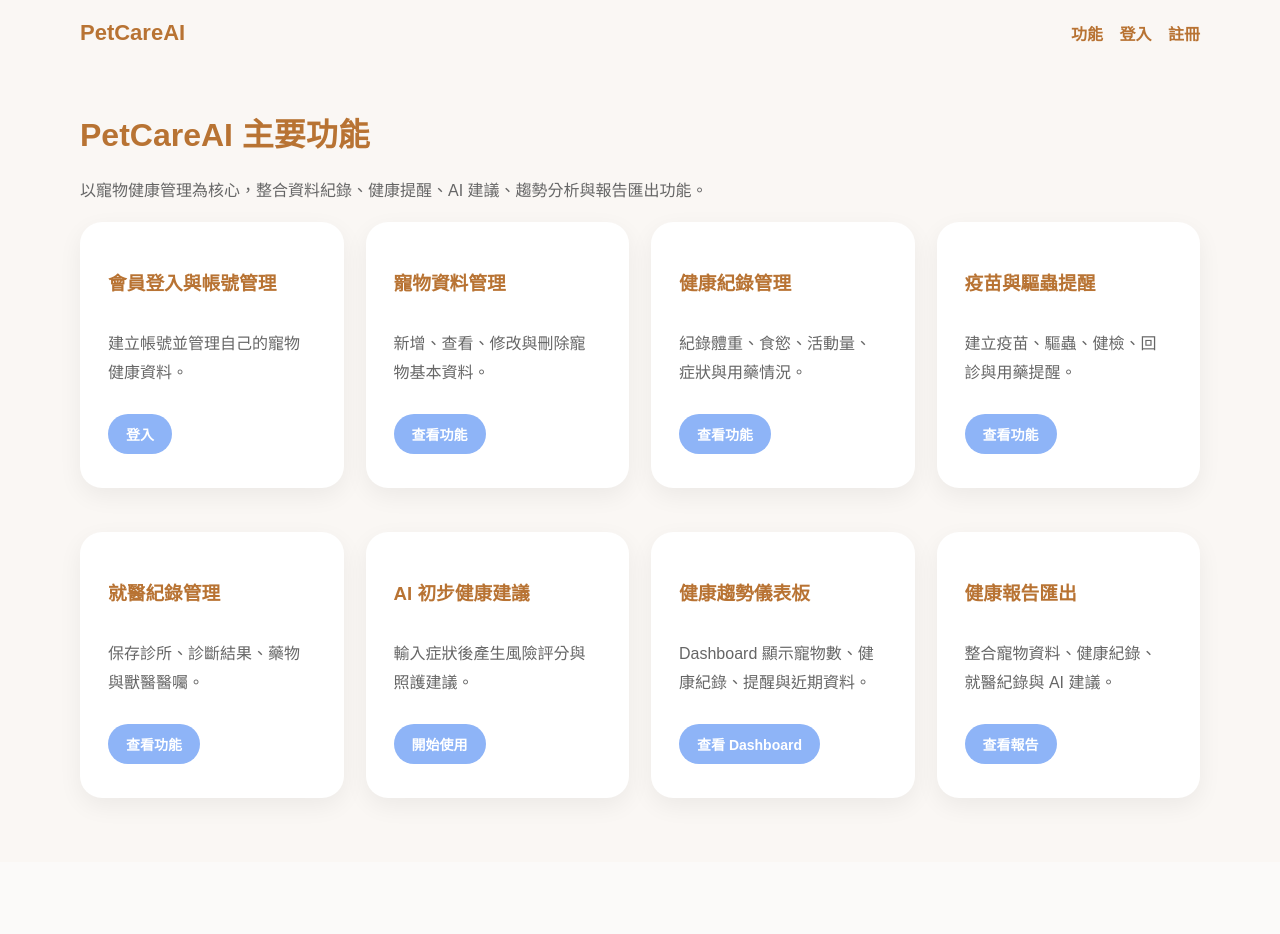
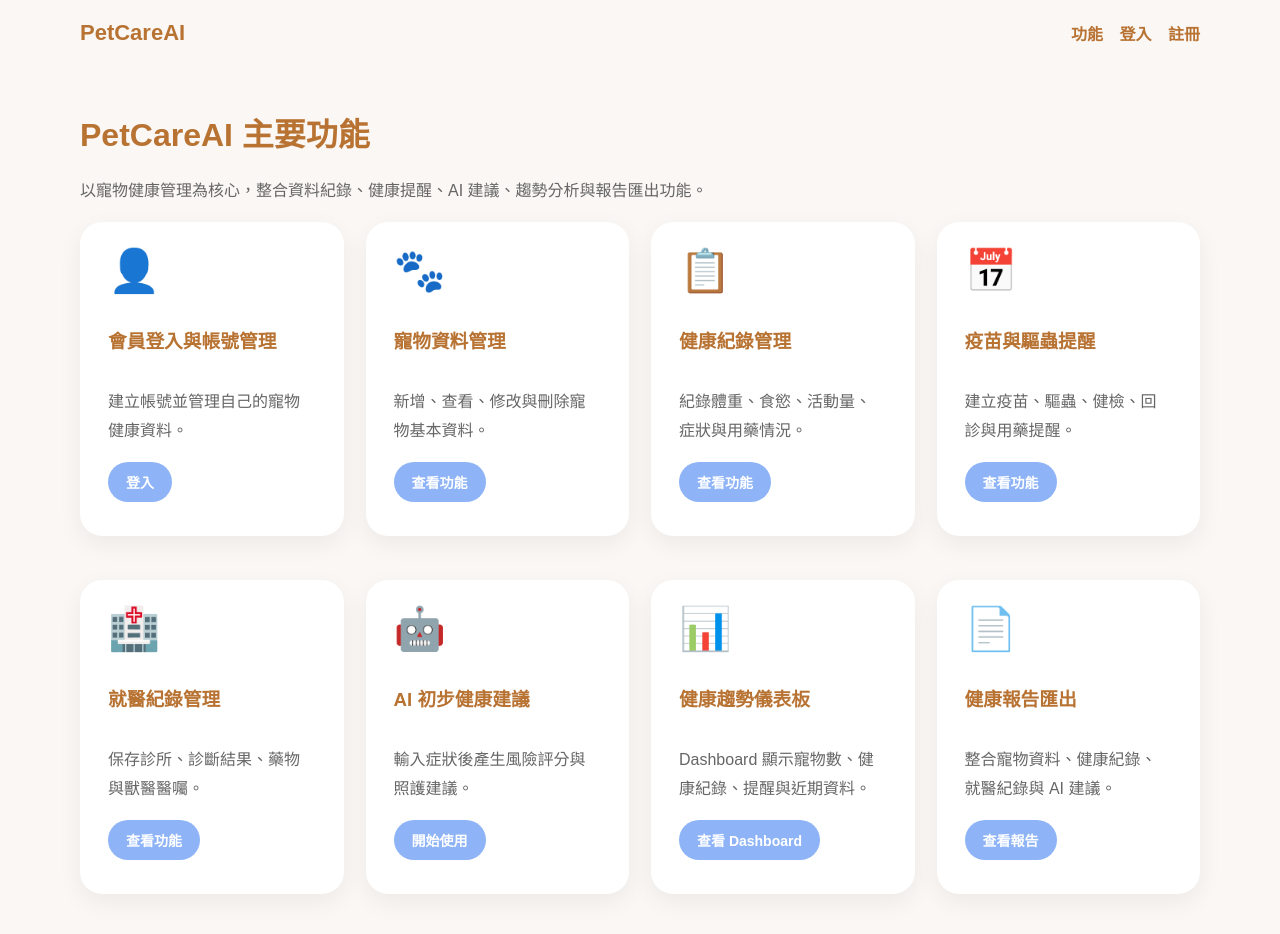
Before and after one commit to carol651104/PetCareAI, a Flask app: page /features in a window 1280 px wide. Shown: the top 934 px of the page. Before the commit the page ends 805 px from the top, so only its background shows below. Run offline with Flask 3, Linux system fonts and the light colour scheme.

Commit message:
Update features.html

```diff
--- a/templates/features.html
+++ b/templates/features.html
@@ -9,48 +9,56 @@
 
 <div class="grid-4">
     <div class="card">
+        <div class="feature-icon">👤</div>
         <h3>會員登入與帳號管理</h3>
         <p class="muted">建立帳號並管理自己的寵物健康資料。</p>
         <a class="btn" href="/login">登入</a>
     </div>
 
     <div class="card">
+        <div class="feature-icon">🐾</div>
         <h3>寵物資料管理</h3>
         <p class="muted">新增、查看、修改與刪除寵物基本資料。</p>
         <a class="btn" href="/pets">查看功能</a>
     </div>
 
     <div class="card">
+        <div class="feature-icon">📋</div>
         <h3>健康紀錄管理</h3>
         <p class="muted">紀錄體重、食慾、活動量、症狀與用藥情況。</p>
         <a class="btn" href="/health-records">查看功能</a>
     </div>
 
     <div class="card">
+        <div class="feature-icon">📅</div>
         <h3>疫苗與驅蟲提醒</h3>
         <p class="muted">建立疫苗、驅蟲、健檢、回診與用藥提醒。</p>
         <a class="btn" href="/reminders">查看功能</a>
     </div>
 
     <div class="card">
+        <div class="feature-icon">🏥</div>
         <h3>就醫紀錄管理</h3>
         <p class="muted">保存診所、診斷結果、藥物與獸醫醫囑。</p>
         <a class="btn" href="/medical-records">查看功能</a>
     </div>
 
     <div class="card">
+        <div class="feature-icon">🤖</div>
         <h3>AI 初步健康建議</h3>
         <p class="muted">輸入症狀後產生風險評分與照護建議。</p>
         <a class="btn" href="/">開始使用</a>
     </div>
 
     <div class="card">
+        <div class="feature-icon">📊</div>
         <h3>健康趨勢儀表板</h3>
         <p class="muted">Dashboard 顯示寵物數、健康紀錄、提醒與近期資料。</p>
         <a class="btn" href="/dashboard">查看 Dashboard</a>
     </div>
 
     <div class="card">
+        <div class="feature-icon">📄</div>
         <h3>健康報告匯出</h3>
         <p class="muted">整合寵物資料、健康紀錄、就醫紀錄與 AI 建議。</p>
         <a class="btn" href="/report">查看報告</a>
```
